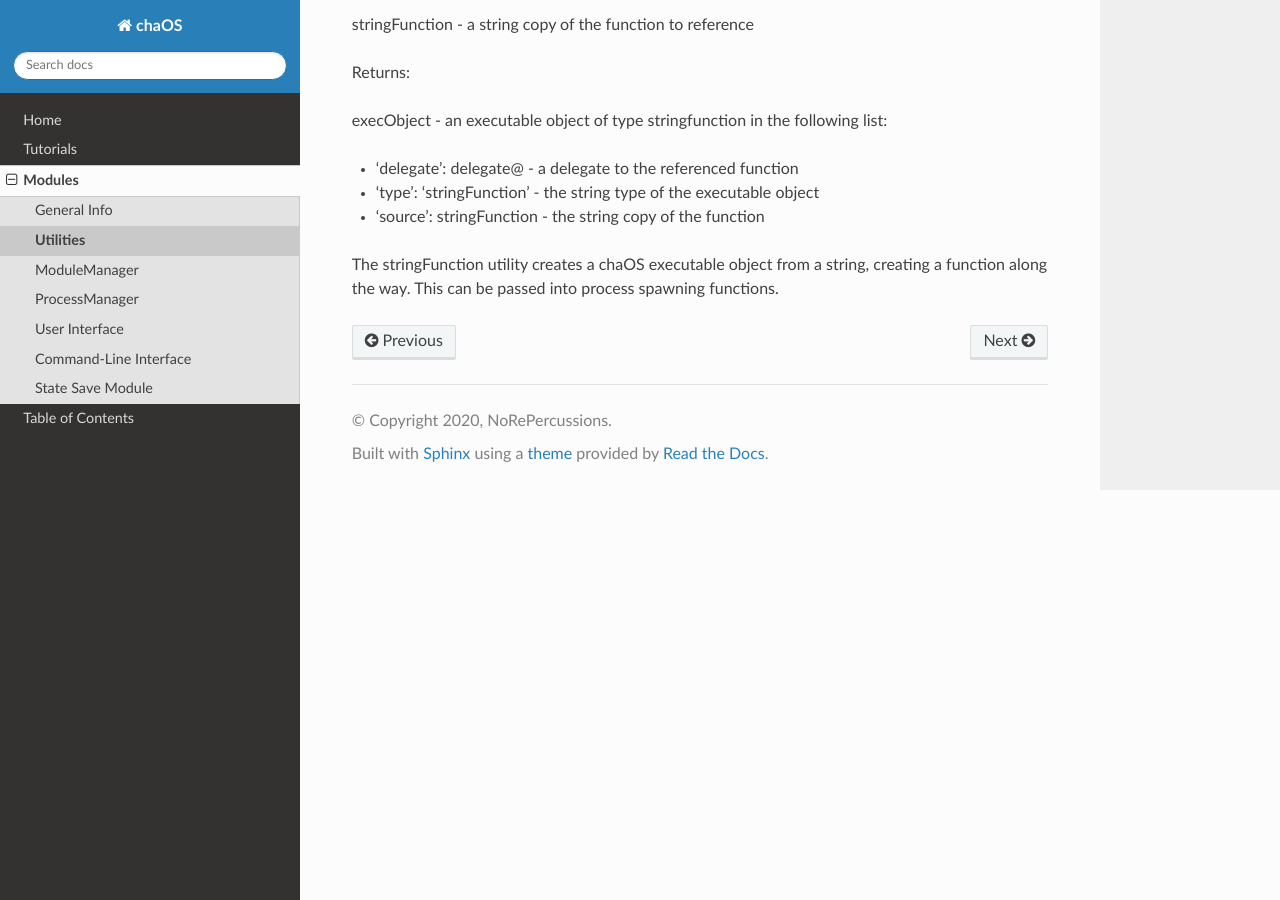
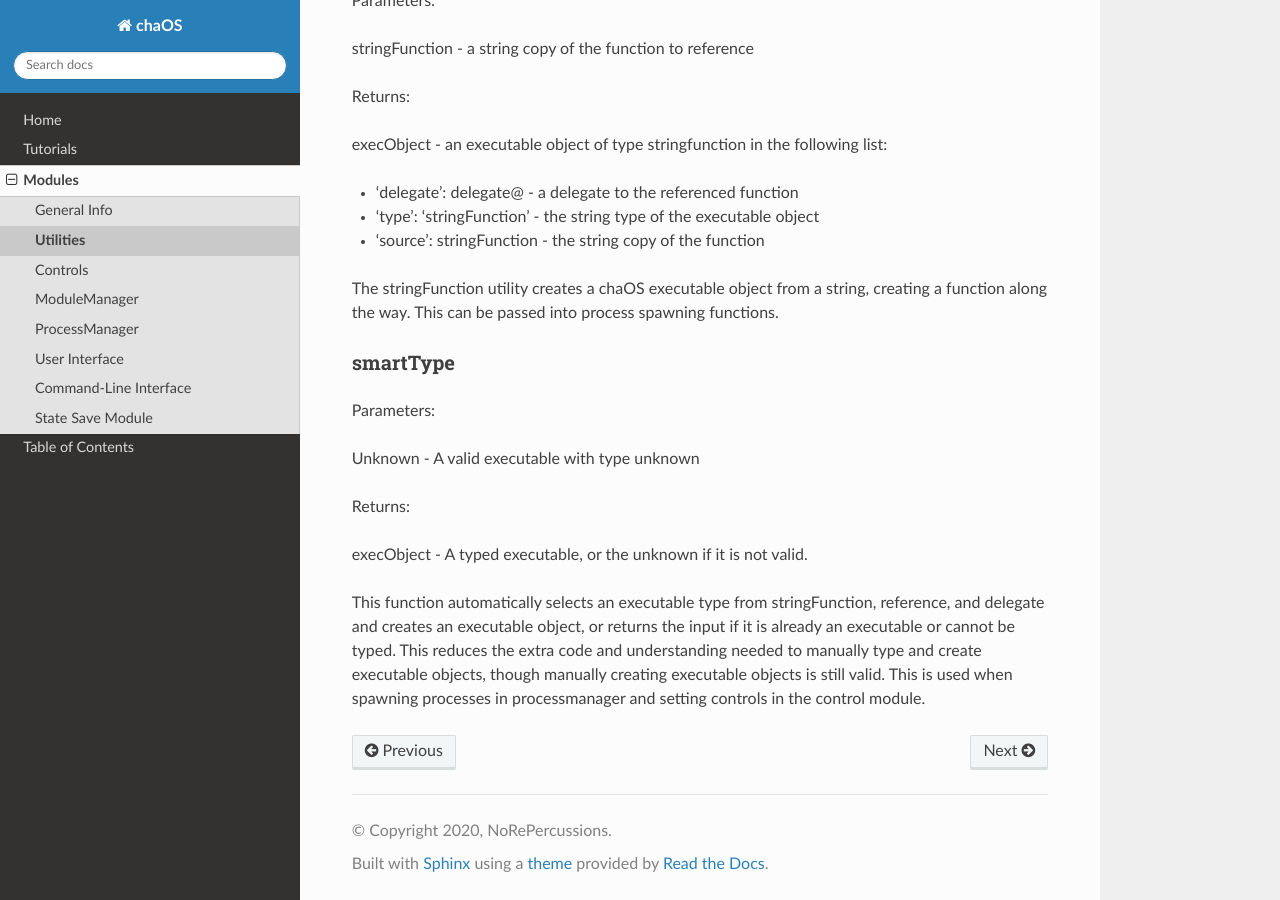
Before and after one commit to NoRePercussions/chaOS, a Sphinx documentation site: the page built from docs/source/modules/utilities.rst, in a window 1280 px wide and 900 px high, scrolled down 2538 px. Built offline with Sphinx 7.4.7 and the Read the Docs theme 2.0.0, drawn with Linux system fonts in a browser that asks for light colours.

Commit message:
Updated docs for new code, added control docs

```diff
--- a/docs/source/modules.rst
+++ b/docs/source/modules.rst
@@ -8,6 +8,7 @@ chaOS Modules
 
     General Info <modules/aboutmodules>
     Utilities <modules/utilities>
+    Controls <modules/control>
     ModuleManager <modules/modulemanager>
     ProcessManager <modules/processmanager>
     User Interface <modules/ui>
--- a/docs/source/modules/utilities.rst
+++ b/docs/source/modules/utilities.rst
@@ -136,3 +136,23 @@ execObject - an executable object of type stringfunction in the following list:
 The stringFunction utility creates a chaOS executable object from a string,
 creating a function along the way.
 This can be passed into process spawning functions.
+
+
+smartType
+~~~~~~~~~
+
+Parameters:
+
+Unknown - A valid executable with type unknown
+
+Returns:
+
+execObject - A typed executable, or the unknown if it is not valid.
+
+
+This function automatically selects an executable type from stringFunction,
+reference, and delegate and creates an executable object, or returns the input
+if it is already an executable or cannot be typed. This reduces the extra code
+and understanding needed to manually type and create executable objects, though
+manually creating executable objects is still valid. This is used when spawning
+processes in processmanager and setting controls in the control module.
```
Also changed, not shown: docs/source/modules/control.rst (added, +76 -0 lines), docs/source/modules/processmanager.rst (+27 -2 lines), docs/source/modules/savemodule.rst (+9 -0 lines), 2 other files.
